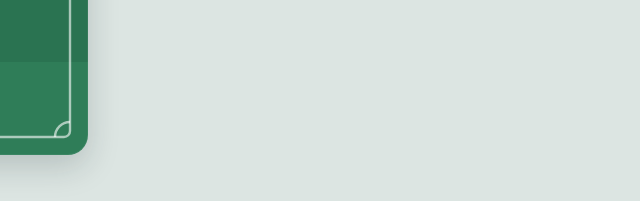
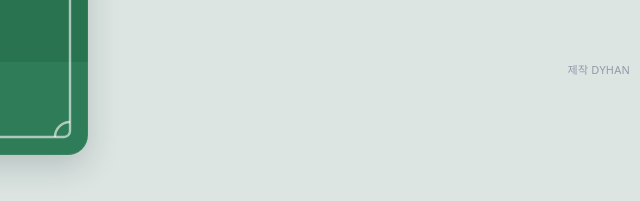
Before and after one commit to dyhan0528/formation-maker, a plain HTML site: page index.html in a window 1280 px wide. Shown: the part 717-918 px from the top of the page, 640-1280 px from the left. Drawn offline with nearby package versions, Linux system fonts and the light colour scheme; a web font is replaced by a local one.

Commit message:
푸터에 제작 DYHAN 크레딧 추가
Co-Authored-By: Claude Opus 4.8 <noreply@anthropic.com>

```diff
--- a/index.html
+++ b/index.html
@@ -1106,5 +1106,6 @@ connect();
 connectDownloads();
 })();
 </script>
+<div style="position:fixed;right:10px;bottom:8px;font:11px/1 system-ui,-apple-system,sans-serif;color:rgba(120,130,150,.75);z-index:50;pointer-events:none;letter-spacing:.2px">제작 DYHAN</div>
 </body>
 </html>
```
